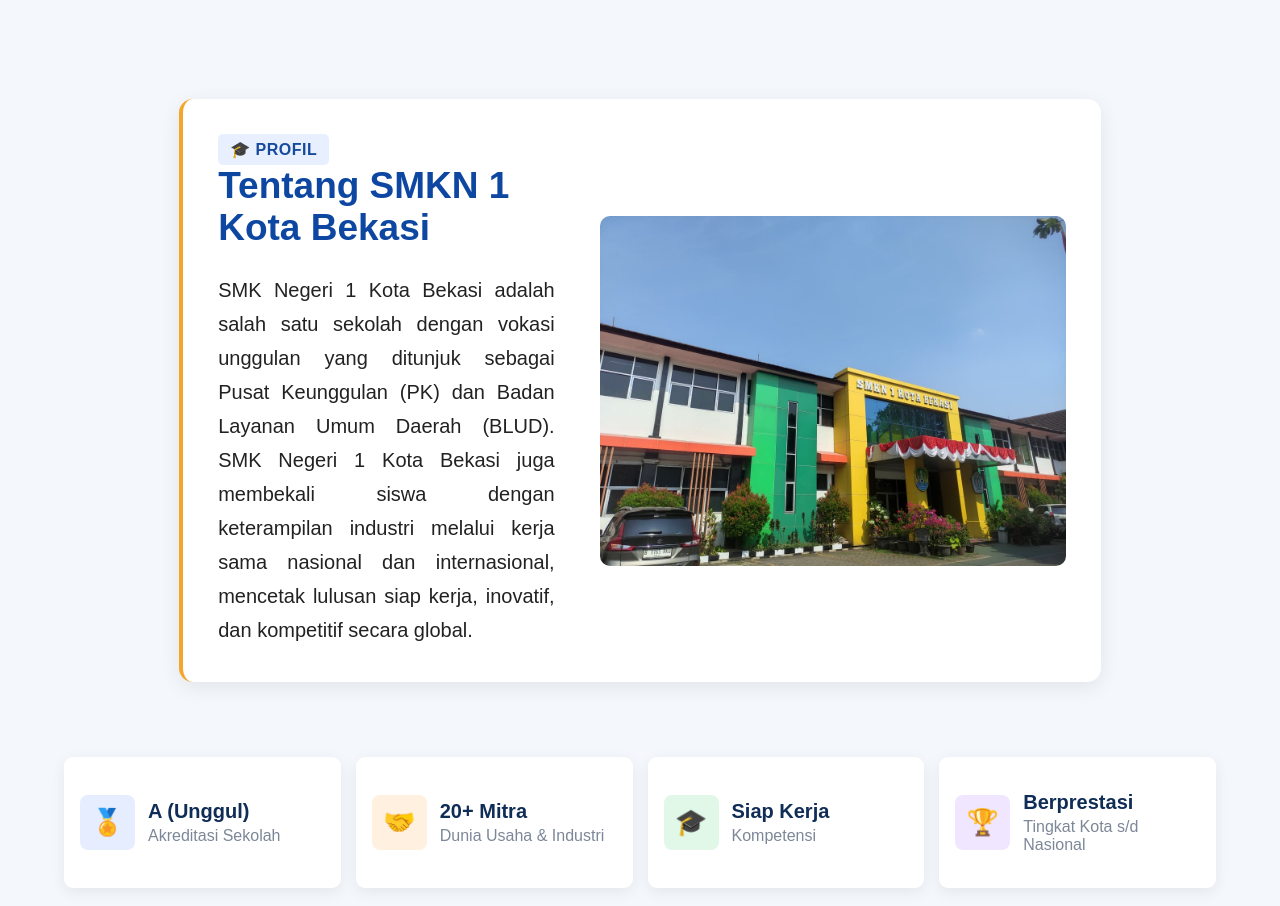
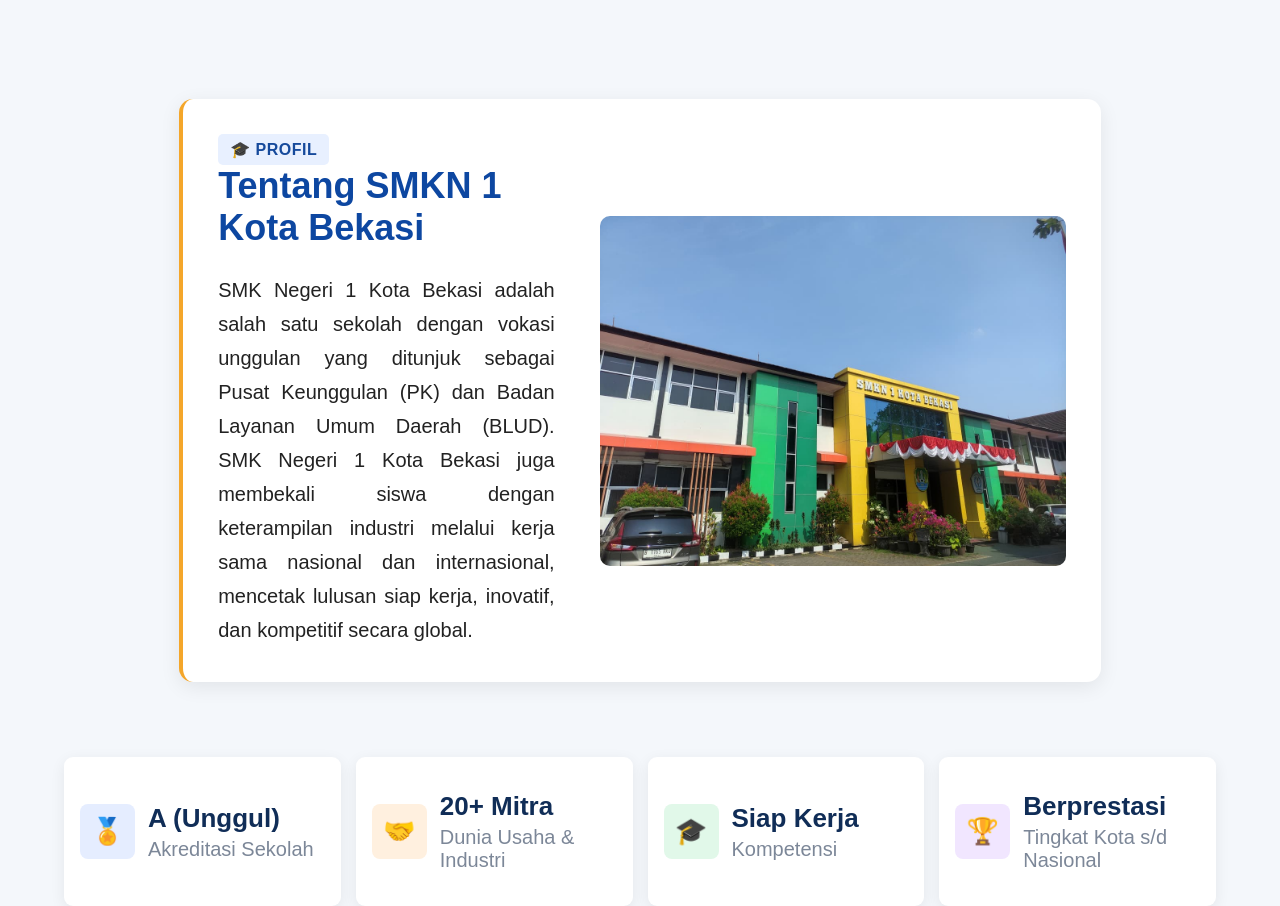
Before and after one commit to MKZZ12/Web-statis-sekolah, a plain HTML site: page index.html in a window 1280 px wide. Shown: the part 65-971 px from the top of the page. Drawn offline with Linux system fonts and the light colour scheme.

Commit message:
revisi 3

```diff
--- a/index.html
+++ b/index.html
@@ -136,7 +136,7 @@
 
         .judulA h1 {
         color: #0d47a1;
-        font-size: 37px;
+        font-size: 36px;
         margin-bottom: 3vh;
         }
 
@@ -240,7 +240,7 @@
 
     color: #102d57;
 
-    font-size: 20px;
+    font-size: 26px;
 
     font-weight: 700;
 }
@@ -251,7 +251,7 @@
 
     color: #7c8798;
 
-    font-size: 16px;
+    font-size: 20px;
 }
 
 
```
Also changed, not shown: eskul.html (+2 -2 lines), jurusan.html (+1 -1 lines), tabeljurusan.html (+1 -1 lines).
